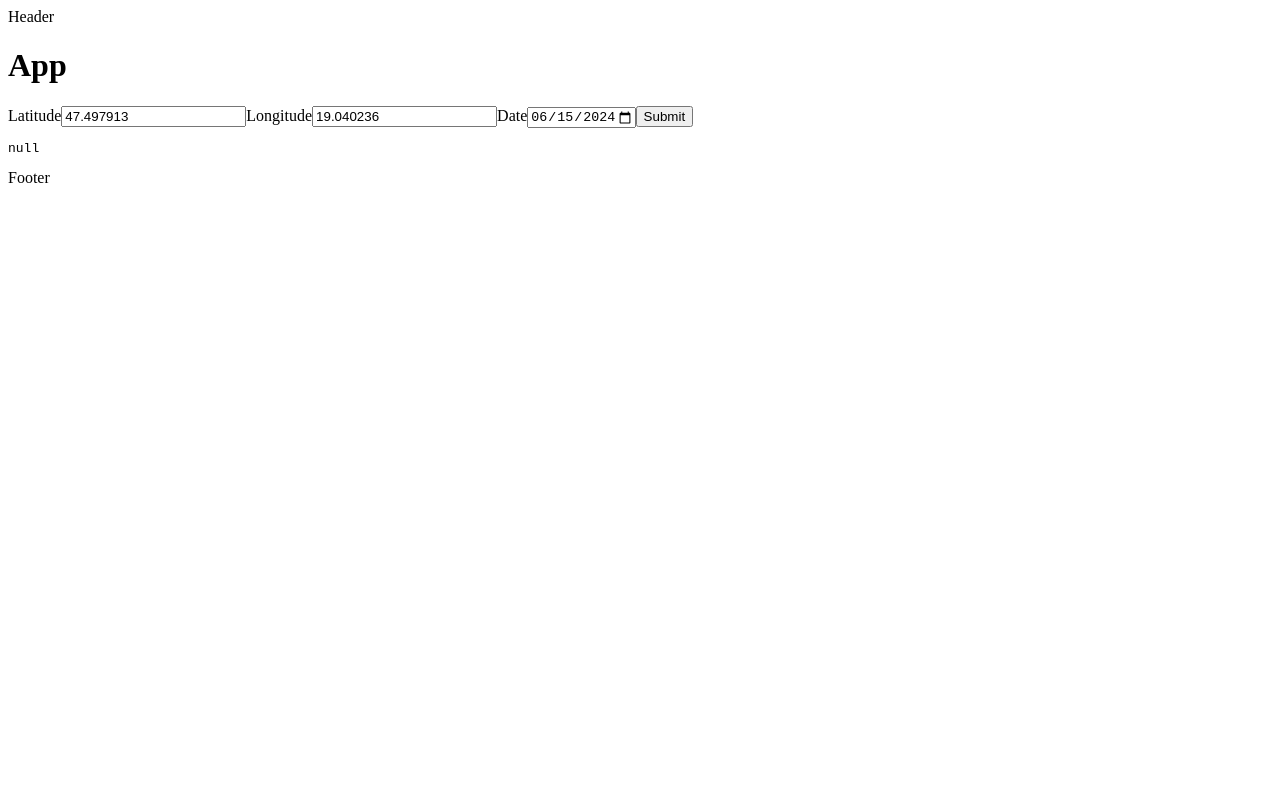
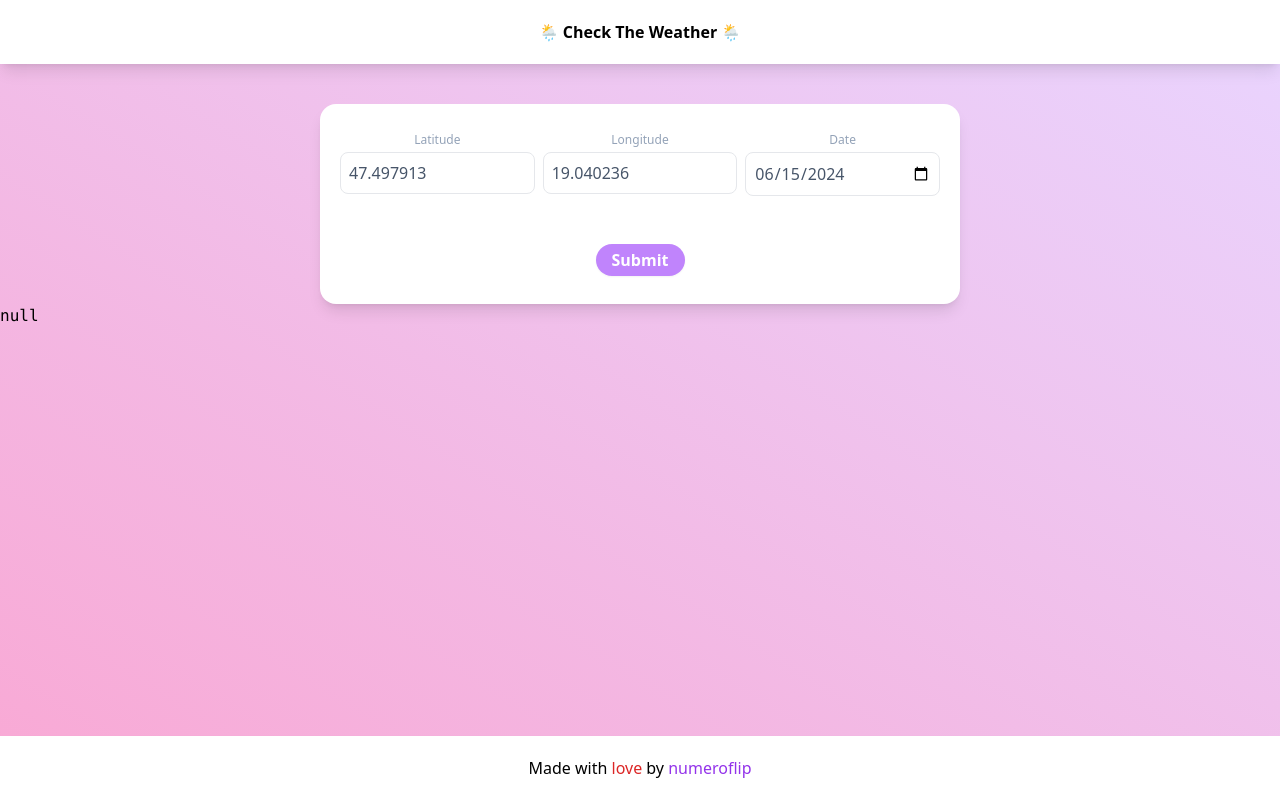
Before and after one commit to numeroflip/vite-weather, a React (Vite) app: page / in a window 1280 px wide. Built offline with nearby package versions, Linux system fonts and the light colour scheme.

Commit message:
style: add tailwind and basic styling for the page

```diff
--- a/package.json
+++ b/package.json
@@ -11,6 +11,7 @@
   },
   "dependencies": {
     "@tanstack/react-query": "^5.45.0",
+    "clsx": "^2.1.1",
     "date-fns": "^3.6.0",
     "react": "^18.2.0",
     "react-dom": "^18.2.0",
@@ -26,6 +27,7 @@
     "eslint": "^8.57.0",
     "eslint-plugin-react-hooks": "^4.6.0",
     "eslint-plugin-react-refresh": "^0.4.6",
+    "tailwindcss": "^3.4.4",
     "typescript": "^5.2.2",
     "vite": "^5.2.0"
   }
--- a/src/App.tsx
+++ b/src/App.tsx
@@ -5,6 +5,7 @@ import { FetchWeatherOptions } from "./lib/services/weather.model";
 import Header from "./components/Header";
 import Footer from "./components/Footer";
 import WeatherForm, { WeatherFormValues } from "./components/Form";
+import Layout from "./components/Layout";
 
 function App() {
   const [submittedValues, setSubmittedValues] =
@@ -36,17 +37,20 @@ function App() {
   }, []);
 
   return (
-    <>
-      <Header />
-      <main>
-        <h1>App</h1>
-        <WeatherForm onSubmit={onSubmit} />
+    <Layout
+      header={<Header />}
+      main={
+        <>
+          <div className="mt-10">
+            <WeatherForm onSubmit={onSubmit} />
+          </div>
 
-        {isLoading && <p>Loading...</p>}
-        <pre>{JSON.stringify(data, null, 2)}</pre>
-      </main>
-      <Footer />
-    </>
+          {isLoading && <p>Loading...</p>}
+          <pre>{JSON.stringify(data, null, 2)}</pre>
+        </>
+      }
+      footer={<Footer />}
+    />
   );
 }
 
--- a/src/components/Footer.tsx
+++ b/src/components/Footer.tsx
@@ -1,3 +1,12 @@
+import Link from "./Link";
+
 export default function Footer() {
-  return <footer>Footer</footer>;
+  return (
+    <footer className="bg-white w-full shadow-lg py-5 px-10 text-center">
+      <div>
+        Made with <span className="text-red-600">love</span> by{" "}
+        <Link href="https://github.com/numeroflip">numeroflip</Link>
+      </div>
+    </footer>
+  );
 }
--- a/src/components/Form.tsx
+++ b/src/components/Form.tsx
@@ -1,6 +1,7 @@
 import { useForm } from "react-hook-form";
 import { getMaxAllowedDate, getMinAllowedDate } from "../lib/services/weather";
 import { toDateString } from "../lib/utils/date";
+import clsx from "clsx";
 
 type Props = {
   onSubmit: (data: WeatherFormValues) => void;
@@ -18,27 +19,68 @@ const DEFAULT_FORM_VALUES: WeatherFormValues = {
   date: toDateString(new Date()),
 };
 
+const classes = {
+  label: clsx("text-xs text-center text-slate-400 "),
+  inputGroup: clsx("flex flex-col gap-1"),
+  input: clsx(
+    "border text-slate-600 rounded-lg focus-within:outline-purple-500 px-2 py-2"
+  ),
+};
+
 export default function WeatherForm({ onSubmit }: Props) {
   const { register, handleSubmit } = useForm({
     defaultValues: DEFAULT_FORM_VALUES,
   });
 
   return (
-    <form onSubmit={handleSubmit(onSubmit)}>
-      <label htmlFor="lat">Latitude</label>
-      <input required {...register("lat")} type="number" step="0.000001" />
-      <label htmlFor="lon">Longitude</label>
-      <input required {...register("lon")} type="number" step="0.000001" />
-      <label htmlFor="date">Date</label>
+    <form
+      className=" max-w-screen-sm mx-auto  bg-white shadow-lg rounded-2xl px-5  py-7 grid gap-2 grid-cols-2 lg:grid-cols-3"
+      onSubmit={handleSubmit(onSubmit)}
+    >
+      <div className={classes.inputGroup}>
+        <label className={classes.label} htmlFor="lat">
+          Latitude
+        </label>
         <input
+          className={classes.input}
+          required
+          {...register("lat")}
+          type="number"
+          step="0.000001"
+        />
+      </div>
+      <div className={classes.inputGroup}>
+        <label className={classes.label} htmlFor="lon">
+          Longitude
+        </label>
+        <input
+          className={classes.input}
+          required
+          {...register("lon")}
+          type="number"
+          step="0.000001"
+        />
+      </div>
+      <div className={classes.inputGroup}>
+        <label className={classes.label} htmlFor="date">
+          Date
+        </label>
+        <input
+          className={classes.input}
           required
           type="date"
           {...register("date")}
           min={getMinAllowedDate()}
           max={getMaxAllowedDate()}
         />
+      </div>
 
-      <button type="submit">Submit</button>
+      <button
+        className=" font-semibold shadow-sm bg-purple-400 transition-all text-white  hover:ring-2 active:ring-offset-2 col-span-full mt-10  px-4 py-1 mx-auto rounded-full ring-offset-1  ring-purple-400 "
+        type="submit"
+      >
+        Submit
+      </button>
     </form>
   );
 }
--- a/src/components/Header.tsx
+++ b/src/components/Header.tsx
@@ -1,3 +1,7 @@
 export default function Header() {
-  return <header>Header</header>;
+  return (
+    <header className="py-5 bg-white shadow-lg font-semibold text-center">
+      🌦 Check The Weather 🌦
+    </header>
+  );
 }
--- /dev/null
+++ b/src/components/Layout.tsx
@@ -0,0 +1,15 @@
+type Props = {
+  header: JSX.Element;
+  footer: JSX.Element;
+  main: JSX.Element;
+};
+
+export default function Layout({ header, footer, main }: Props) {
+  return (
+    <div className="min-h-screen flex flex-col bg-gradient-to-tr from-pink-300 to-purple-200 ">
+      <header>{header}</header>
+      <main className="grow">{main}</main>
+      <footer>{footer}</footer>
+    </div>
+  );
+}
--- /dev/null
+++ b/src/components/Link.tsx
@@ -0,0 +1,17 @@
+import clsx from "clsx";
+import { HTMLProps } from "react";
+
+export default function Link({
+  className,
+  ...props
+}: HTMLProps<HTMLAnchorElement>) {
+  return (
+    <a
+      className={clsx(
+        "text-purple-600 hover:underline active:text-purple-700 active:text-underline",
+        className
+      )}
+      {...props}
+    ></a>
+  );
+}
--- a/src/index.css
+++ b/src/index.css
@@ -1,3 +1,20 @@
 @tailwind base;
 @tailwind components;
 @tailwind utilities;
+
+
+/*
+* Hide the increment buttons in number type inputs
+*/
+
+/* Chrome, Safari, Edge, Opera */
+input::-webkit-outer-spin-button,
+input::-webkit-inner-spin-button {
+  -webkit-appearance: none;
+  margin: 0;
+}
+
+/* Firefox */
+input[type=number] {
+  -moz-appearance: textfield;
+}
--- /dev/null
+++ b/tailwind.config.js
@@ -0,0 +1,8 @@
+/** @type {import('tailwindcss').Config} */
+export default {
+  content: ['./**/*.{js,ts,jsx,tsx}'],
+  theme: {
+    extend: {},
+  },
+  plugins: [],
+}
```
Also changed, not shown: 1 other file (tests, documents, lock files or other folders). Lines whose indentation alone changed are shown as unchanged.
